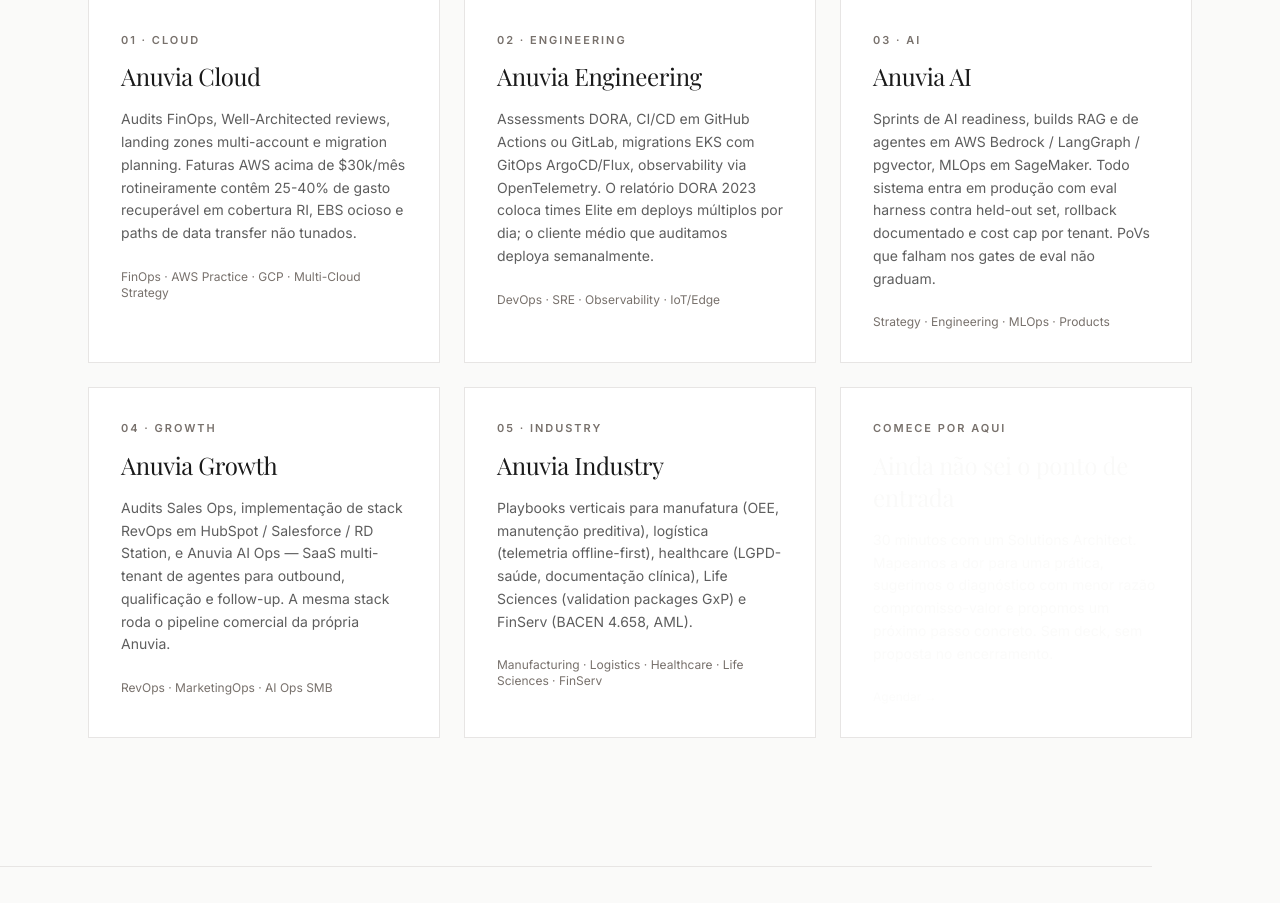
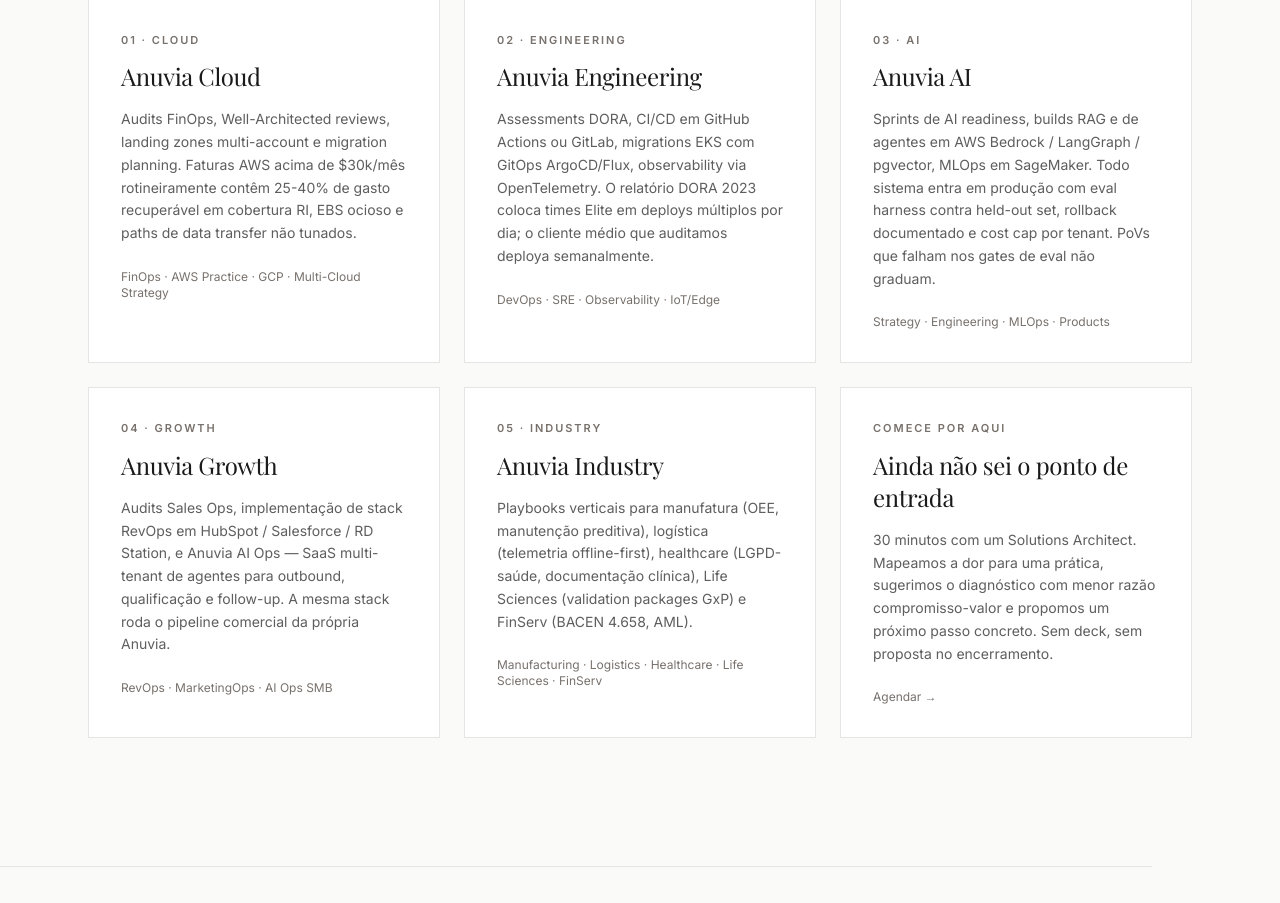
Before and after one commit to milavernazza/anuvia-lp, a FastAPI app: page / in a window 1280 px wide. Shown: the part 1826-2729 px from the top of the page. Run offline with FastAPI, Linux system fonts and the light colour scheme; parts of the project's set-up code (start-up, migrations or seed data) failed here and were passed over.

Commit message:
fix(visual): home 6th card editorial-light to match siblings

```diff
--- a/templates/home.html
+++ b/templates/home.html
@@ -152,31 +152,31 @@
     </a>
 
     {% if has_booked %}
-    <a href="/cases" class="card card-hover p-8 group bg-ink text-paper hover:bg-ink/90">
+    <a href="/cases" class="card card-hover p-8 group">
       {% if lang == 'en' %}
-      <p class="eyebrow mb-3 text-paper/60">After your call</p>
+      <p class="eyebrow mb-3">After your call</p>
       <h3 class="h-serif text-2xl mb-4">Read how teams shipped this</h3>
-      <p class="text-sm text-paper/80 leading-relaxed mb-6">You've booked the discovery — while you wait, browse the cases. Cost cuts, incident reductions, AI rollouts and platform builds, with the architecture decisions and the trade-offs spelled out.</p>
-      <p class="text-xs text-paper/60">Read our cases →</p>
+      <p class="text-sm text-ink/70 leading-relaxed mb-6">You've booked the discovery — while you wait, browse the cases. Cost cuts, incident reductions, AI rollouts and platform builds, with the architecture decisions and the trade-offs spelled out.</p>
+      <p class="text-xs text-subtle">Read our cases →</p>
       {% else %}
-      <p class="eyebrow mb-3 text-paper/60">Depois da conversa</p>
+      <p class="eyebrow mb-3">Depois da conversa</p>
       <h3 class="h-serif text-2xl mb-4">Leia como entregamos isso</h3>
-      <p class="text-sm text-paper/80 leading-relaxed mb-6">Você já agendou a discovery — enquanto isso, navegue pelos cases. Cortes de custo, redução de incidentes, rollouts de IA e platform builds, com decisões de arquitetura e trade-offs explicitados.</p>
-      <p class="text-xs text-paper/60">Ler nossos cases →</p>
+      <p class="text-sm text-ink/70 leading-relaxed mb-6">Você já agendou a discovery — enquanto isso, navegue pelos cases. Cortes de custo, redução de incidentes, rollouts de IA e platform builds, com decisões de arquitetura e trade-offs explicitados.</p>
+      <p class="text-xs text-subtle">Ler nossos cases →</p>
       {% endif %}
     </a>
     {% else %}
-    <a href="/contact" class="card card-hover p-8 group bg-ink text-paper hover:bg-ink/90">
+    <a href="/contact" class="card card-hover p-8 group">
       {% if lang == 'en' %}
-      <p class="eyebrow mb-3 text-paper/60">Start here</p>
+      <p class="eyebrow mb-3">Start here</p>
       <h3 class="h-serif text-2xl mb-4">Not sure where to start</h3>
-      <p class="text-sm text-paper/80 leading-relaxed mb-6">A 30-minute call with a Solutions Architect. We map the pain to a practice, suggest the diagnostic with the lowest commitment-to-value ratio, and propose a concrete next step. No deck, no follow-on proposal at the end.</p>
-      <p class="text-xs text-paper/60">Book →</p>
+      <p class="text-sm text-ink/70 leading-relaxed mb-6">A 30-minute call with a Solutions Architect. We map the pain to a practice, suggest the diagnostic with the lowest commitment-to-value ratio, and propose a concrete next step. No deck, no follow-on proposal at the end.</p>
+      <p class="text-xs text-subtle">Book →</p>
       {% else %}
-      <p class="eyebrow mb-3 text-paper/60">Comece por aqui</p>
+      <p class="eyebrow mb-3">Comece por aqui</p>
       <h3 class="h-serif text-2xl mb-4">Ainda não sei o ponto de entrada</h3>
-      <p class="text-sm text-paper/80 leading-relaxed mb-6">30 minutos com um Solutions Architect. Mapeamos a dor para uma prática, sugerimos o diagnóstico com menor razão compromisso-valor e propomos um próximo passo concreto. Sem deck, sem proposta no encerramento.</p>
-      <p class="text-xs text-paper/60">Agendar →</p>
+      <p class="text-sm text-ink/70 leading-relaxed mb-6">30 minutos com um Solutions Architect. Mapeamos a dor para uma prática, sugerimos o diagnóstico com menor razão compromisso-valor e propomos um próximo passo concreto. Sem deck, sem proposta no encerramento.</p>
+      <p class="text-xs text-subtle">Agendar →</p>
       {% endif %}
     </a>
     {% endif %}
```
